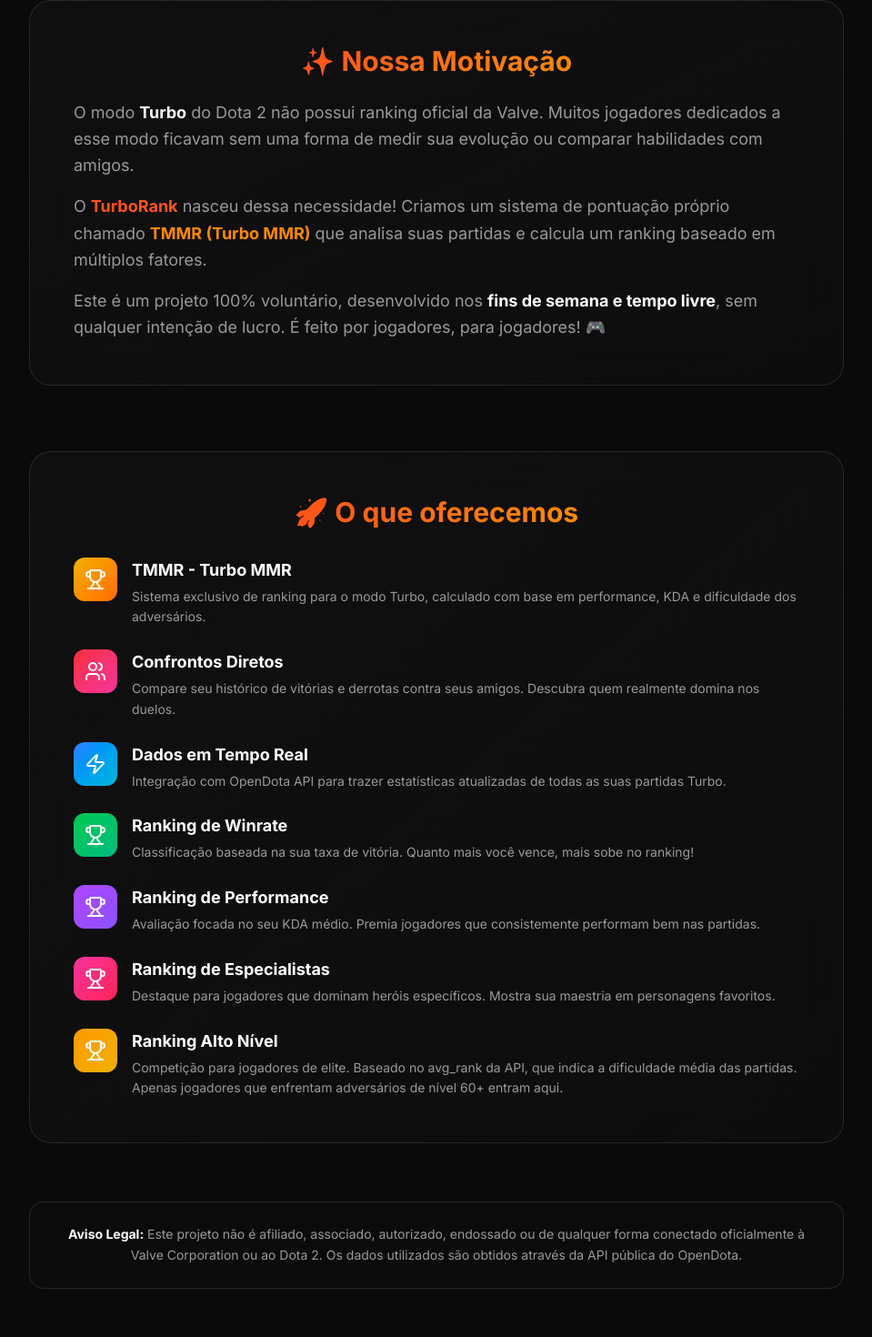
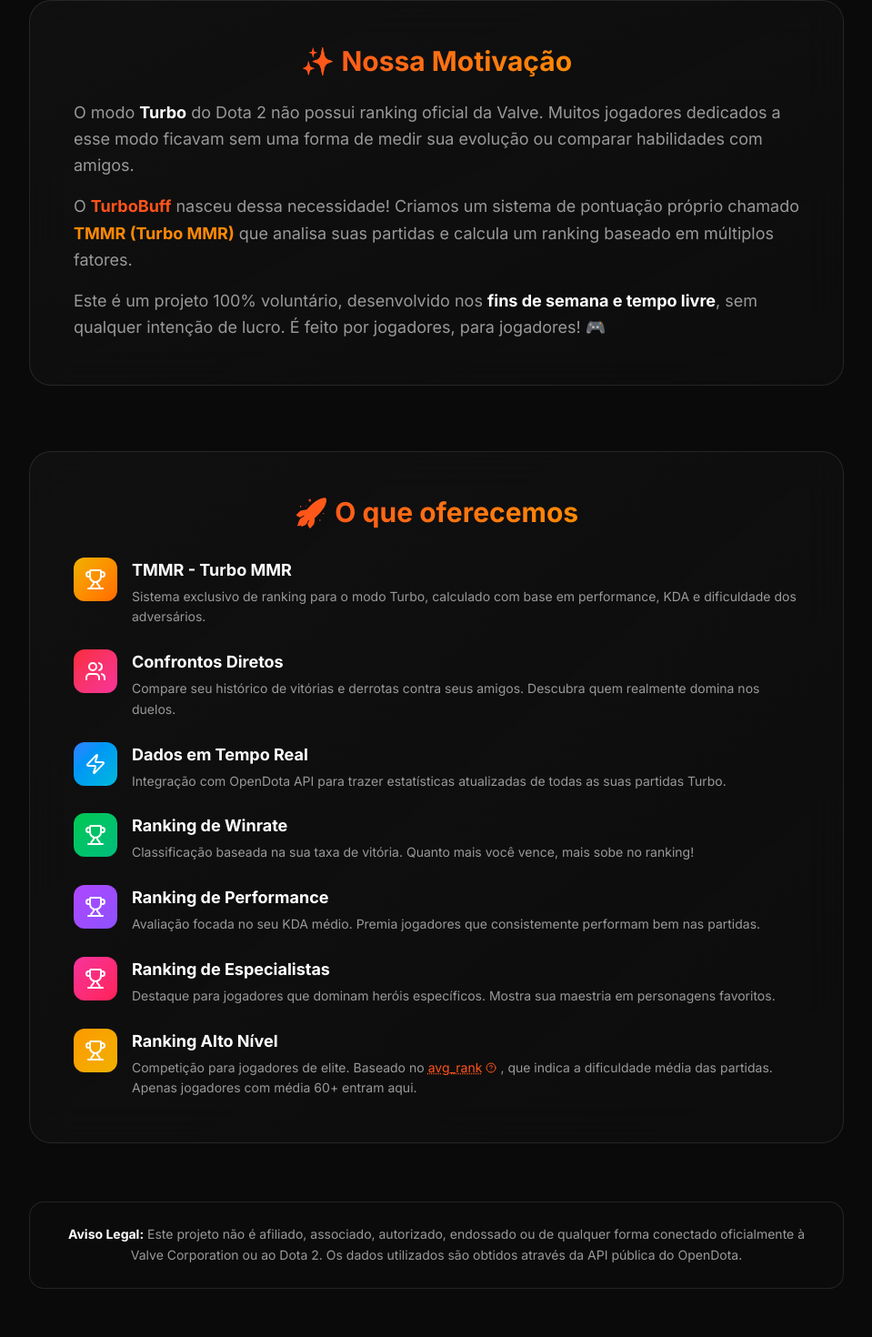
Before and after one commit to laaridev/dota2turbo-mmr, a Next.js app: page /about in a window 1280 px wide. Shown: the part 493-1963 px from the top of the page at 91% size, without its empty margins (160-1119 px from the left). Built offline with nearby package versions, Linux system fonts and the light colour scheme.

Commit message:
feat: add tooltip for avg_rank explanation, change TurboRank to TurboBuff

```diff
--- a/app/about/page.tsx
+++ b/app/about/page.tsx
@@ -1,8 +1,9 @@
 'use client';
 
 import { motion } from 'framer-motion';
-import { Heart, Code, Users, Gamepad2, Coffee, Github, Sparkles, Trophy, Zap } from 'lucide-react';
+import { Heart, Code, Users, Gamepad2, Coffee, Github, Sparkles, Trophy, Zap, HelpCircle } from 'lucide-react';
 import Link from 'next/link';
+import { Tooltip, TooltipContent, TooltipProvider, TooltipTrigger } from '@/components/ui/tooltip';
 
 const features = [
     {
@@ -44,7 +45,11 @@
     {
         icon: Trophy,
         title: 'Ranking Alto Nível',
-        description: 'Competição para jogadores de elite. Baseado no avg_rank da API, que indica a dificuldade média das partidas. Apenas jogadores que enfrentam adversários de nível 60+ entram aqui.',
+        description: 'Competição para jogadores de elite. Baseado no',
+        hasTooltip: true,
+        tooltipTerm: 'avg_rank',
+        tooltipContent: 'O OpenDota avalia o nível de cada partida baseado no ranking médio de todos os jogadores. Este valor é fornecido pela API e usamos para identificar jogadores de alto nível.',
+        descriptionAfter: ', que indica a dificuldade média das partidas. Apenas jogadores com média 60+ entram aqui.',
         gradient: 'from-amber-500 to-yellow-500'
     }
 ];
@@ -85,7 +90,7 @@
 
                         <h1 className="text-5xl md:text-6xl font-black mb-6">
                             <span className="text-transparent bg-clip-text bg-gradient-to-r from-primary via-orange-400 to-red-500">
-                                Sobre o TurboRank
+                                Sobre o TurboBuff
                             </span>
                         </h1>
 
@@ -119,7 +124,7 @@
                                 ou comparar habilidades com amigos.
                             </p>
                             <p>
-                                O <strong className="text-primary">TurboRank</strong> nasceu dessa necessidade! Criamos um sistema
+                                O <strong className="text-primary">TurboBuff</strong> nasceu dessa necessidade! Criamos um sistema
                                 de pontuação próprio chamado <strong className="text-orange-400">TMMR (Turbo MMR)</strong> que
                                 analisa suas partidas e calcula um ranking baseado em múltiplos fatores.
                             </p>
@@ -164,6 +169,22 @@
                                         <h3 className="text-lg font-bold mb-1 text-white">{feature.title}</h3>
                                         <p className="text-muted-foreground text-sm leading-relaxed">
                                             {feature.description}
+                                            {(feature as any).hasTooltip && (
+                                                <TooltipProvider>
+                                                    <Tooltip>
+                                                        <TooltipTrigger asChild>
+                                                            <span className="inline-flex items-center gap-1 text-primary underline decoration-dotted cursor-help mx-1">
+                                                                {(feature as any).tooltipTerm}
+                                                                <HelpCircle className="w-3 h-3" />
+                                                            </span>
+                                                        </TooltipTrigger>
+                                                        <TooltipContent className="max-w-xs">
+                                                            <p className="text-xs">{(feature as any).tooltipContent}</p>
+                                                        </TooltipContent>
+                                                    </Tooltip>
+                                                </TooltipProvider>
+                                            )}
+                                            {(feature as any).descriptionAfter}
                                         </p>
                                     </div>
                                 </motion.div>
```
